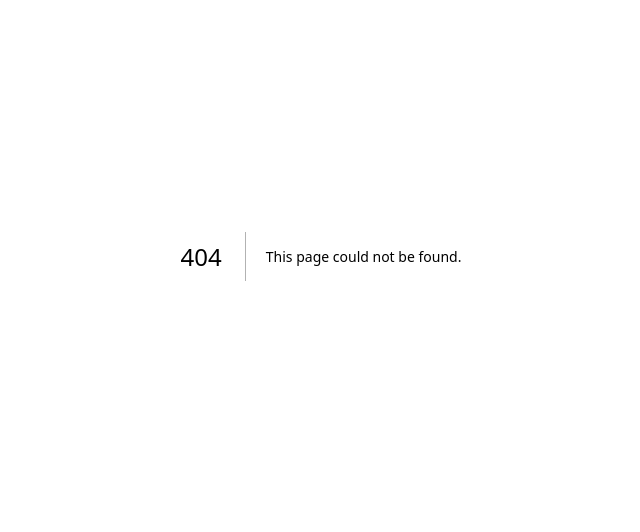
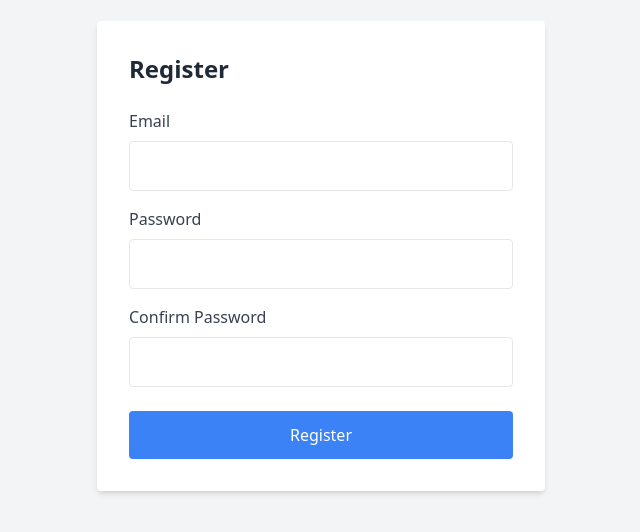
Before and after one commit to Nahid-os/Book_search_engine, a Next.js app: page /register in a window 1280 px wide. Before the commit this address had no page. Shown: the part 144-676 px from the top of the page, without its empty margins (319-959 px from the left). Built offline with nearby package versions, Linux system fonts and the light colour scheme.

Commit message:
create register page with email/password form and hashed password storage

```diff
--- /dev/null
+++ b/app/register/page.jsx
@@ -0,0 +1,86 @@
+"use client";
+
+import { useState } from 'react';
+import { useRouter } from 'next/navigation';
+
+export default function Register() {
+  const [email, setEmail] = useState("");
+  const [password, setPassword] = useState("");
+  const [confirmPassword, setConfirmPassword] = useState("");
+  const [error, setError] = useState("");
+  const router = useRouter();
+
+  const handleRegister = async (e) => {
+    e.preventDefault();
+    setError("");
+
+    if (password !== confirmPassword) {
+      setError("Passwords do not match");
+      return;
+    }
+
+    try {
+      const res = await fetch("http://localhost:3001/api/auth/register", {
+        method: "POST",
+        headers: {
+          "Content-Type": "application/json"
+        },
+        body: JSON.stringify({ email, password })
+      });
+      if (res.ok) {
+        router.push("/login");
+      } else {
+        const errorData = await res.json();
+        setError(errorData.message || "Registration failed");
+      }
+    } catch (err) {
+      setError("An error occurred during registration");
+    }
+  };
+
+  return (
+    <div className="min-h-screen flex items-center justify-center bg-gray-100 dark:bg-gray-900">
+      <form onSubmit={handleRegister} className="bg-white dark:bg-gray-800 p-8 rounded shadow-md w-full max-w-md">
+        <h2 className="text-2xl font-bold mb-6 text-gray-800 dark:text-white">Register</h2>
+        {error && <p className="mb-4 text-red-500">{error}</p>}
+
+        <div className="mb-4">
+          <label className="block text-gray-700 dark:text-gray-300 mb-2">Email</label>
+          <input
+            type="email"
+            value={email}
+            onChange={(e) => setEmail(e.target.value)}
+            className="w-full p-3 border rounded focus:outline-none focus:ring focus:border-blue-300"
+            required
+          />
+        </div>
+
+        <div className="mb-4">
+          <label className="block text-gray-700 dark:text-gray-300 mb-2">Password</label>
+          <input
+            type="password"
+            value={password}
+            onChange={(e) => setPassword(e.target.value)}
+            className="w-full p-3 border rounded focus:outline-none focus:ring focus:border-blue-300"
+            required
+          />
+        </div>
+
+        <div className="mb-6">
+          <label className="block text-gray-700 dark:text-gray-300 mb-2">Confirm Password</label>
+          <input
+            type="password"
+            value={confirmPassword}
+            onChange={(e) => setConfirmPassword(e.target.value)}
+            className="w-full p-3 border rounded focus:outline-none focus:ring focus:border-blue-300"
+            required
+          />
+        </div>
+
+        <button type="submit" className="w-full bg-blue-500 hover:bg-blue-600 text-white py-3 rounded">
+          Register
+        </button>
+      </form>
+    </div>
+  );
+}
```
